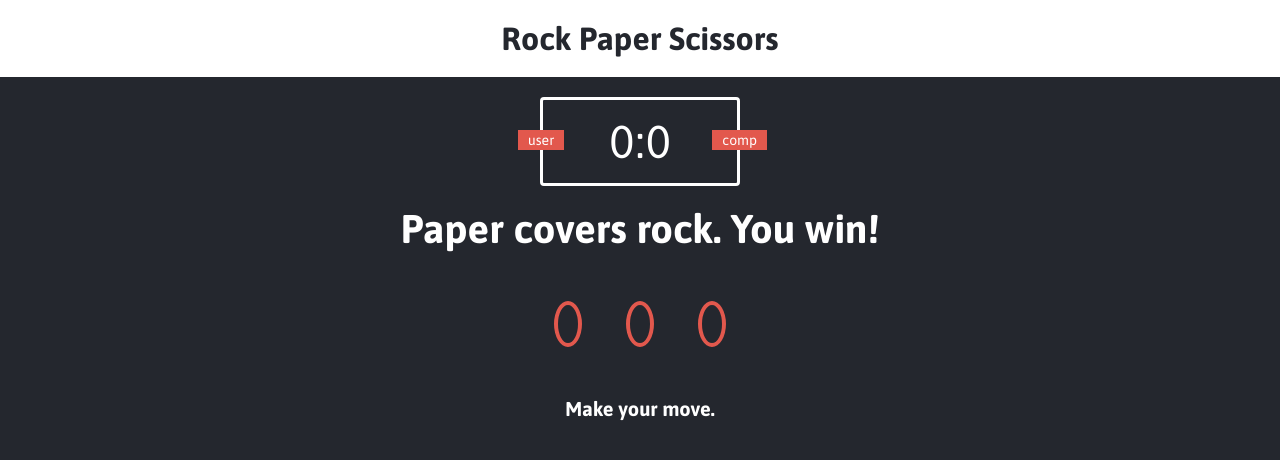
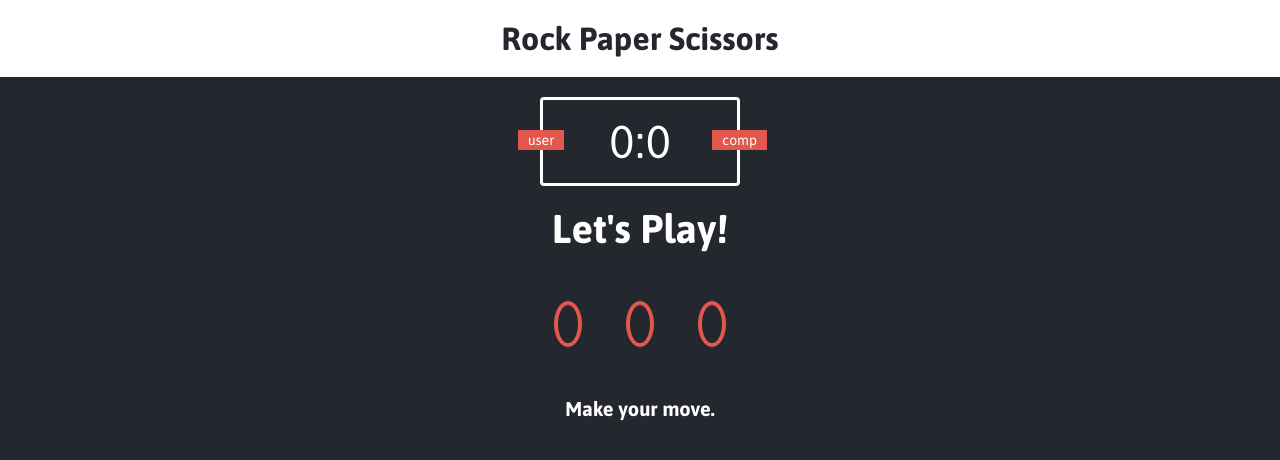
Before and after one commit to abspen1/rps-js, a plain HTML site: page index.html in a window 1280 px wide. Drawn offline with Linux system fonts and the light colour scheme.

Commit message:
Changed starting output for result :tada:

```diff
--- a/index.html
+++ b/index.html
@@ -17,7 +17,7 @@
         </div>
 
         <div class="result">
-            <p>Paper covers rock. You win!</p>
+            <p>Let's Play!</p>
         </div>
 
         <div class="choices">
@@ -32,5 +32,6 @@
             </div>
         </div>
         <p id="action-message">Make your move.</p>
+        <script src="app.js" charset="utf-8"></script>
     </body>
 </html>
```
